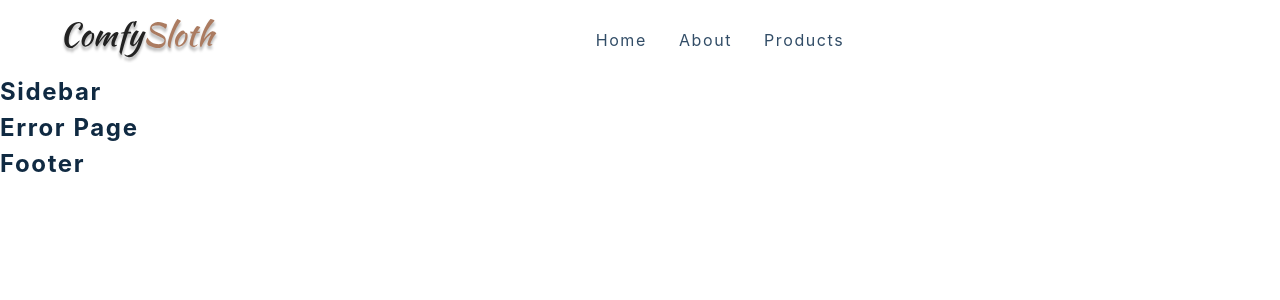
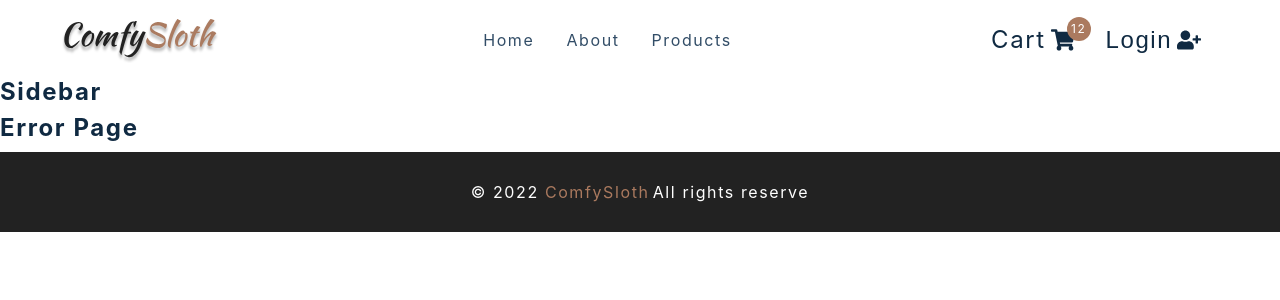
Before and after one commit to kikluz/react-eCommerce-app, a React (Create React App) app: page /checkout in a window 1280 px wide. Shown: the top 300 px of the page. Built offline with nearby package versions, Linux system fonts and the light colour scheme; the HTML template or start-up script is replaced by a standard one.

Commit message:
add component footer

```diff
--- a/src/components/CartButtons.js
+++ b/src/components/CartButtons.js
@@ -7,7 +7,22 @@
 import { useUserContext } from '../context/user_context'
 
 const CartButtons = () => {
-  return <h4>cart buttons </h4>
+  return (
+    <Wrapper className='cart-btn-wrapper'>
+      <Link to="/cart" className='cart-btn'>
+        Cart
+        <span className='cart-container'>
+          <FaShoppingCart />
+          <span className='cart-value'>
+            12
+          </span>
+        </span>
+      </Link>
+      <button type='button' className='auth-btn'>
+        Login <FaUserPlus />
+      </button>
+    </Wrapper>
+  )
 }
 
 const Wrapper = styled.div`
--- a/src/components/Footer.js
+++ b/src/components/Footer.js
@@ -1,7 +1,15 @@
 import React from 'react'
 import styled from 'styled-components'
 const Footer = () => {
-  return <h4>footer</h4>
+  return (
+    <Wrapper>
+      <h5>
+        &copy; {new Date().getFullYear()}
+        <span> ComfySloth</span>
+      </h5>
+      <h5>All rights reserve</h5>
+    </Wrapper>
+  )
 }
 
 const Wrapper = styled.footer`
--- a/src/components/Navbar.js
+++ b/src/components/Navbar.js
@@ -33,6 +33,7 @@
             )
           })}
         </ul>
+        <CartButtons />
       </div>
     </NavContainer>
   )
@@ -99,6 +100,7 @@
         }
       }
     }
+
     .cart-btn-wrapper {
       display: grid;
     }
```
